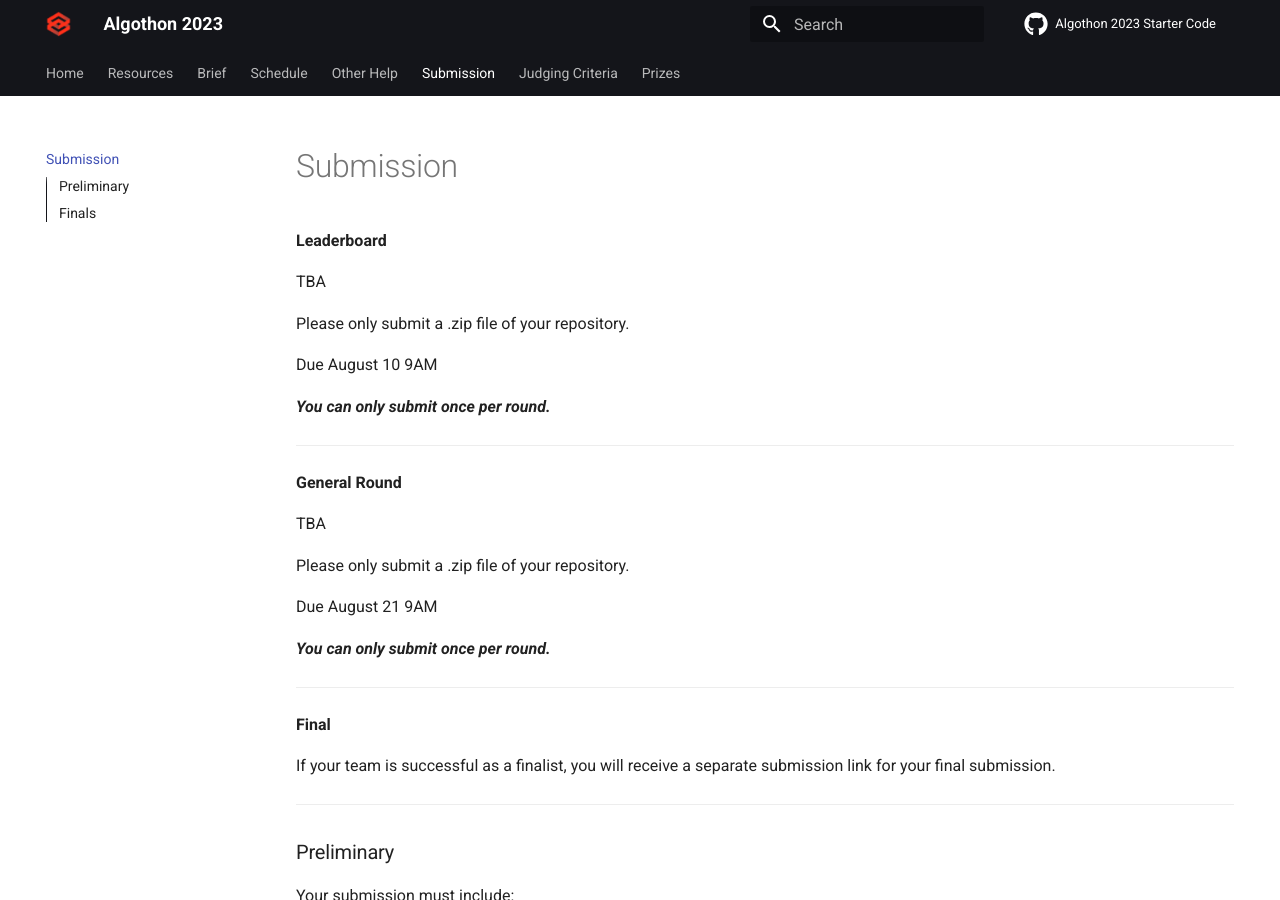
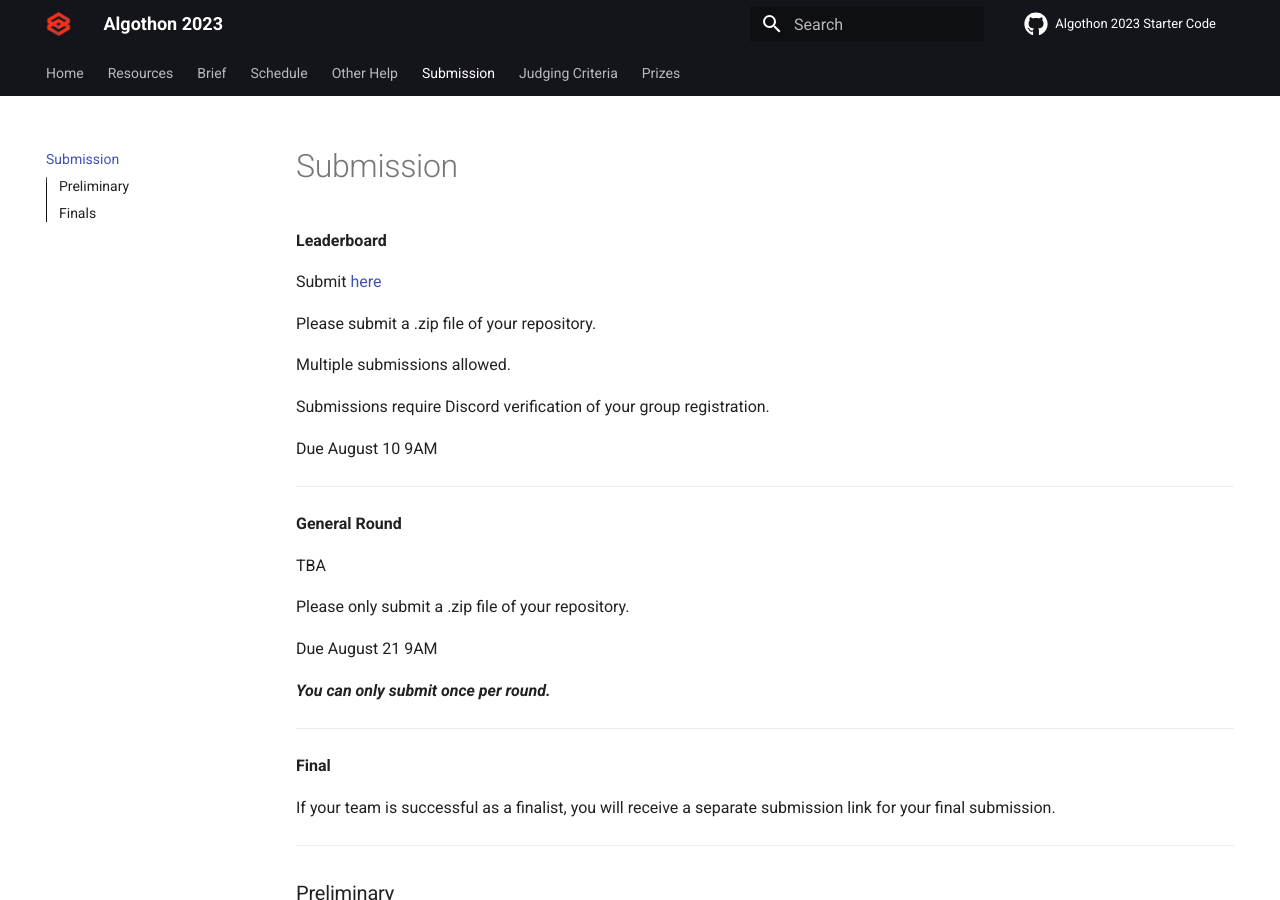
Before and after one commit to loh-0/Algothon25-wiki, an MkDocs documentation site: the page built from docs/5submission.md, in a window 1280 px wide and 900 px high. Built offline with MkDocs 1.6.1 and Material for MkDocs 9.7.7, drawn with Linux system fonts in a browser that asks for light colours; comment, search, counter and statistics services are not loaded.

Commit message:
submission link

```diff
--- a/docs/5submission.md
+++ b/docs/5submission.md
@@ -6,13 +6,16 @@
 **Leaderboard**
 
 [//]: # (Submit [here]&#40;https://docs.google.com/forms/d/e/1FAIpQLSfW38uanZzTMOvfHPKQQDbyohS3oBlVYUAsYlO5cU0LBUsS_Q/viewform?usp=sf_link&#41;)
-TBA
+Submit [here](https://algothon.au/submission)
 
-Please only submit a .zip file of your repository.
+Please submit a .zip file of your repository.
+
+Multiple submissions allowed.
+
+Submissions require Discord verification of your group registration.
 
 Due August 10 9AM
 
-***You can only submit once per round.***
 
 ---
 
```
